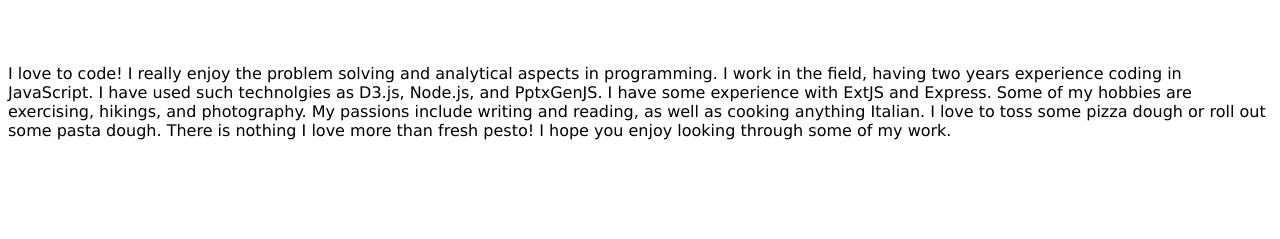
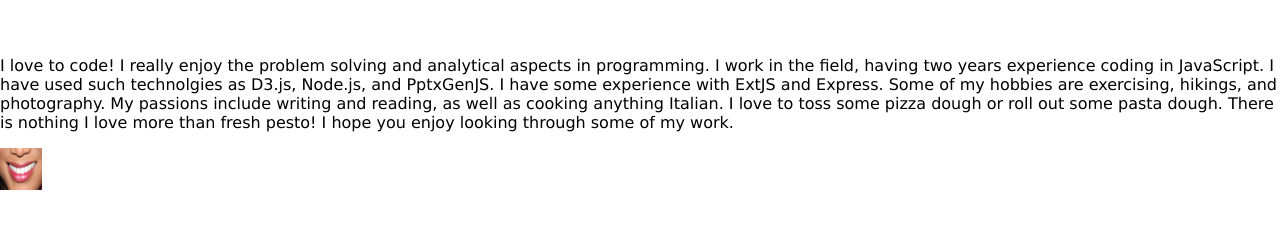
Before and after one commit to ptanzy/Basic-Portfolio, a plain HTML site: page about.html in a window 1280 px wide. Drawn offline with Linux system fonts and the light colour scheme.

Commit message:
Added image section to html with multiple test images in asset/images and JS in script to control moving through images on click

```diff
--- a/about.html
+++ b/about.html
@@ -29,12 +29,27 @@
                     I hope you enjoy looking through some of my work.
                 </p>
             </article>
+            <aside>
+                    <img id="primImage" src="assets/images/smiley.jpg" alt="smiles" onclick='getImage()' height="42" width="42">
+            </aside>
         </section>
-        <aside>
 
-        </aside>
-        <footer>
 
-        </footer>
+        <script>
+            const images = ["assets/images/smiley.jpg", "assets/images/another.jpg", "assets/images/onemore.jpg"];
+            const alts = ["smiles", "another", "one more"]
+            const img = document.getElementById("primImage");
+            let i = 1;
+            getImage=function(){
+                let image = images[i];
+                let alt = images[i++];
+                if(i>2) i=0;
+                img.src=image;
+                img.alt=alt;
+            }
+        </script>
+
+
+
     </body>
 </html>
--- a/assets/css/style.css
+++ b/assets/css/style.css
@@ -1,6 +1,14 @@
 body, html {
     font-family: "Verdana", "Helvetica Neue", Helvetica, Arial, sans-serif;
     height: 100%;
+    width: 100%;
+    max-width: 100%;
+    min-width: 100%;
+    max-height: 100%;
+    min-height: 100%;
+    margin: 0px;
+    padding: 0px;
+    overflow-x: hidden;
 }
 
 #index {
@@ -12,8 +20,7 @@
         ),
         url(http://www.itaniumsolutions.org/pics/max/23/238645_daisy-flower-wallpaper.jpg);
 
-    height: 100%;
-    width: 100%;
+
 
     /*Scale and center the image for larger screen and resize*/
     background-position: center;
@@ -66,7 +73,7 @@
     flex-grow: 3;
 }
 
-#tool {
+#about {
     flex-grow: 1;
 }
 
@@ -81,7 +88,7 @@
 }
 
 header {
-    height: 80%;
+    height: 75%;
     width: 100%;
     text-align: center;
     color: #fff;
@@ -91,7 +98,7 @@
 }
 
 footer {
-    height: 10%;
+    height: 15%;
     width: 100%;
     text-align: center;
     color: #fff;
```
Also changed, not shown: skills.html (+1 -1 lines), assets/images/another.jpg (added), assets/images/onemore.jpg (added), assets/images/smiley.jpg (added).
